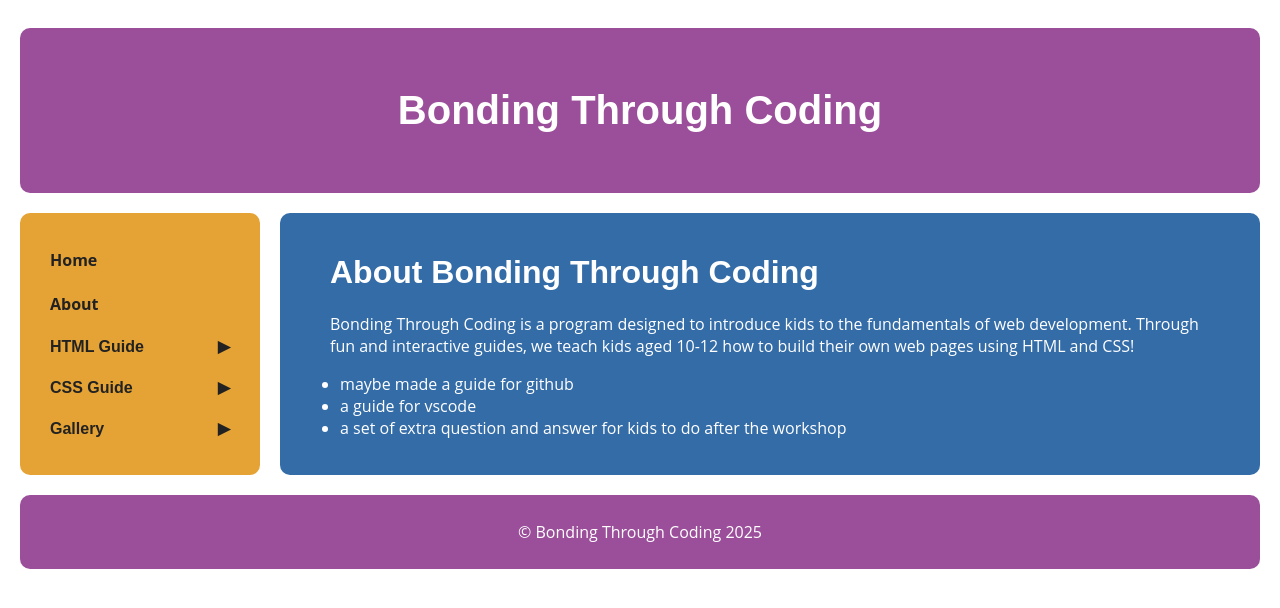
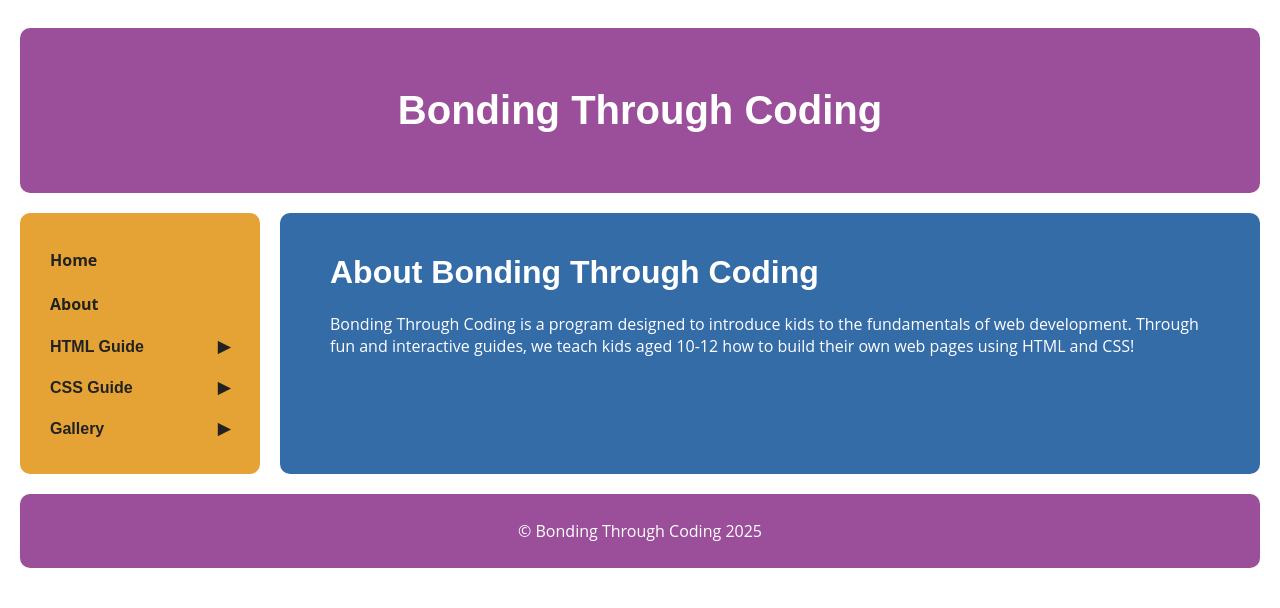
Before and after one commit to BondingThroughCoding/resources, a Jekyll site: the page built from about.md, in a window 1280 px wide. Shown: the top 608 px of the page. Built offline with Jekyll 4.4.1, drawn with Linux system fonts in a browser that asks for light colours.

Commit message:
Commenting out some text for presentation purposes

```diff
--- a/about.md
+++ b/about.md
@@ -7,6 +7,6 @@ title: "About"
 
 Bonding Through Coding is a program designed to introduce kids to the fundamentals of web development. Through fun and interactive guides, we teach kids aged 10-12 how to build their own web pages using HTML and CSS!
 
-- maybe made a guide for github
+<!-- - maybe made a guide for github
 - a guide for vscode
-- a set of extra question and answer for kids to do after the workshop
+- a set of extra question and answer for kids to do after the workshop -->
```
